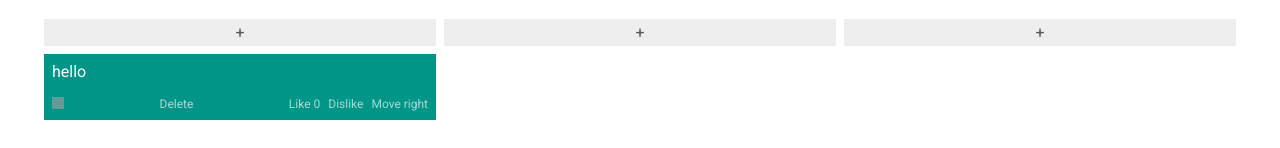
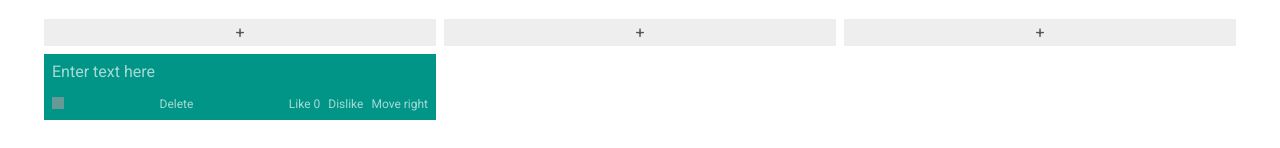
Before and after one commit to hillary26121/Retro-Board-2, a React (Create React App) app: page / in a window 1280 px wide. Shown: the part 157-305 px from the top of the page. Built offline with nearby package versions, Linux system fonts and the light colour scheme; grey boxes are pictures that could not be loaded.

Commit message:
added delete item

```diff
--- a/src/App.js
+++ b/src/App.js
@@ -10,7 +10,7 @@ function App() {
     {id: 0, userInput: "hello", likes: 0, dislikes: 0, category: "went-well"},
   ]);
   const [likes, setLikes] = useState(0);
-  const [userInput, setUserInput] = useState('');
+  const [category, setCategory] = useState('');
 
   const addListCard = (e) => {
     setLikes(likes+1)
@@ -27,10 +27,10 @@ function App() {
 
   };
 
-  function deleteItem() {
-  /*  setListCards(
+  function deleteItem(index) {
+   setListCards(
       listCards.filter((currItem, currIndex) => currIndex !== index)
-    );*/
+    );
   }
 
 
@@ -68,7 +68,7 @@ function App() {
                 userInput={listCard.userInput}
                 likes={listCard.likes}
                 dislikes={listCard.dislikes}
-                id = {index}
+                index = {index}
                 addListCard={addListCard}
                 deleteItem={deleteItem}
                 setLikes = {setLikes}
@@ -97,10 +97,11 @@ function App() {
           {listCards
             .filter((listCard) => listCard.category === 'to-improve')
 
-            .map((listCard) => {
+            .map((listCard, index) => {
               return <ListCards
                 userInput={listCard.userInput}
                 likes={listCard.likes}
+                index = {index}
                 dislikes={listCard.dislikes}
                 addListCard={addListCard}
                 deleteItem = {deleteItem}
@@ -125,11 +126,12 @@ function App() {
           {listCards
             .filter((listCard) => listCard.category === 'action-items')
 
-            .map((listCard) => {
+            .map((listCard, index) => {
               return <ListCards
                 userInput={listCard.userInput}
                 likes={listCard.likes}
                 dislikes={listCard.dislikes}
+                index = {index}
                 addListCard={addListCard}
                 deleteItem = {deleteItem}
                 setLikes = {setLikes}
--- a/src/components/list-cards.jsx
+++ b/src/components/list-cards.jsx
@@ -2,9 +2,8 @@ import React from "react";
 import { useState } from 'react';
 
 function ListCards(props) {
-    const {listCards, likes, setLikes} = props;
-
-
+    const {listCards, likes, setLikes, deleteItem, index} = props;
+    const [userInput, setUserInput] = useState('');
 
  return (
 
@@ -15,14 +14,15 @@ function ListCards(props) {
           placeholder="Enter text here"
           aria-label="Enter text here"
           rows="1"
-          value={props.userInput}
+          value={userInput}
+          onChange = {(e)=>{setUserInput(e.target.value)}}
         ></textarea>
 
         <div class="button-group">
           <button type="button" class="button button-left" title="Move left">
             <img src="angleLeft.svg" alt="Move left" width="12" height="12" />
           </button>
-          <button type="button" class="button button-delete" title="Delete" onClick = {props.deleteItem()} >
+          <button type="button" class="button button-delete" title="Delete" onClick = {()=>props.deleteItem(index)} >
             Delete
           </button>
           <div>
```
